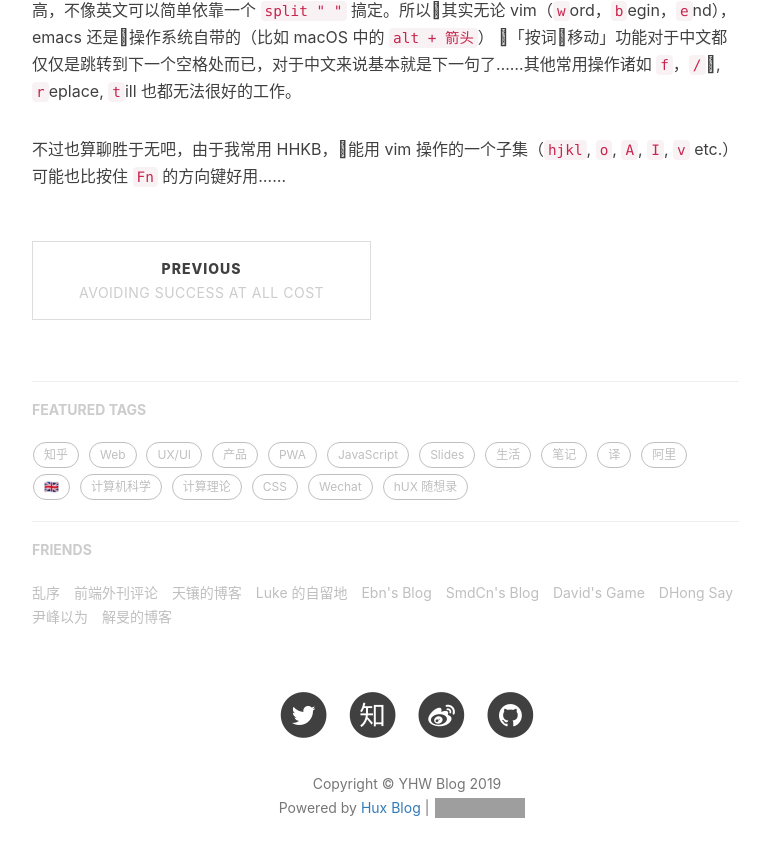
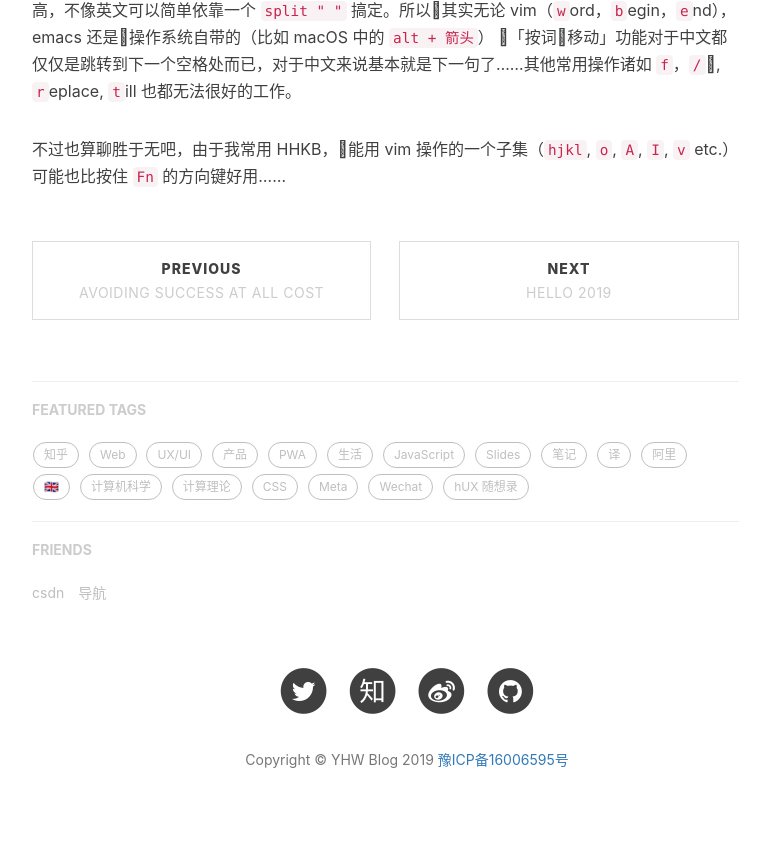
Before and after one commit to yuanhuawei/andcode.github.io, a Jekyll site: the page built from _posts/2018-10-06-vim-cn-im.md, in a window 1280 px wide and 900 px high, scrolled down 904 px. Shown: the top 857 px of the window, without its empty margins (233-1003 px from the left). Built offline with Jekyll 4.4.1, drawn with Linux system fonts in a browser that asks for light colours; nearby versions of some CDN libraries; comment, search, counter and statistics services are not loaded; grey boxes are pictures that could not be loaded.

Commit message:
2019 开始

```diff
--- a/_config.yml
+++ b/_config.yml
@@ -3,8 +3,8 @@ title: YHW Blog
 SEOTitle: 袁华伟的博客 | yuanhuawei Blog
 header-img: img/home-bg.jpg
 email: yhw@yuanhuawei.com
-description: "关于程序与设计、黑客与画家 | 袁华伟，Web & Mobile Lover，Software Engineer，UX Designer | 这里是 @yuanhuawei 袁华伟 的个人博客，与你一起发现更大的世界。"
-keyword: "黄玄, Hux黄玄, Hux, 鬼栈, 袁华伟, @yuanhuawei, 袁华伟的博客, Hux Blog, 博客, 个人网站, 互联网, Web, JavaScript, 前端, 设计,后台"
+description: "成就平凡的自己 | 袁华伟，Web & Mobile Lover，Software Engineer，UX Designer | 这里是 @yuanhuawei 袁华伟 的个人博客，与你一起发现更大的世界。"
+keyword: "yuanhuawei, yhw, 鬼栈, 袁华伟, @yuanhuawei, 袁华伟的博客, Hux Blog, 博客, 个人网站, 互联网, Web, JavaScript, 前端, 设计,后台"
 url: "https://yuanhuawei.com"              # your host, for absolute URL
 baseurl: ""                             # for example, '/blog' if your blog hosted on 'host/blog'
 
@@ -59,7 +59,7 @@ kramdown:
 
 
 # Disqus settings
-disqus_username: hux
+disqus_username: yuanhuawei
 
 # Netease settings
 netease_comment: false
@@ -79,7 +79,7 @@ ga_domain: yuanhuawei.com
 # Sidebar settings
 sidebar: true                           # whether or not using Sidebar.
 sidebar-about-description: "生死看淡，不服就干<br>离开世界之前，一切都是过程"
-sidebar-avatar: /img/avatar-hux-ny.jpg      # use absolute URL, seeing it's used in both `/` and `/about/`
+sidebar-avatar: /img/avatar-yhw2.jpg      # use absolute URL, seeing it's used in both `/` and `/about/`
 
 
 
@@ -106,34 +106,10 @@ friends: [
     #     title: "Su",
     #     href: "http://su.gallery/"
     # },{
-        title: "乱序",
-        href: "http://mida.re/"
+        title: "csdn",
+        href: "https://blog.csdn.net/"
     },{
-        title: "前端外刊评论",
-        href: "http://qianduan.guru/"
-    },{
-        title: "天镶的博客",
-        href: "http://lingyu.wang/"
-    },{
-        title: "Luke 的自留地",
-        href: "http://hmqk1995.github.io"
-    },{
-        title: "Ebn's Blog",
-        href: "http://ebnbin.com/"
-    },{
-        title: "SmdCn's Blog",
-        href: "http://blog.smdcn.net"
-    },{
-        title: "David's Game",
-        href: "https://www.ruoyaowu.com/"
-    },{
-        title: "DHong Say",
-        href: "http://dhong.co"
-    },{
-        title: "尹峰以为",
-        href: "http://ingf.github.io/"
-    },{
-        title: "解旻的博客",
-        href: "http://xieminis.me/"
+        title: "导航",
+        href: "https://yuanhuawei.com/123"
     }
 ]
--- a/_includes/footer.html
+++ b/_includes/footer.html
@@ -8,13 +8,9 @@
 
                 <p class="copyright text-muted">
                     Copyright &copy; {{ site.title }} {{ site.time | date: '%Y' }}
-                    <br>
-                    Powered by <a href="http://huangxuan.me">Hux Blog</a> |
-                    <iframe
-                        style="margin-left: 2px; margin-bottom:-5px;"
-                        frameborder="0" scrolling="0" width="100px" height="20px"
-                        src="https://ghbtns.com/github-btn.html?user=huxpro&repo=huxpro.github.io&type=star&count=true" >
-                    </iframe>
+                    <a href="http://www.miibeian.gov.cn/" target="_blank">
+                        豫ICP备16006595号
+                    </a>
                 </p>
             </div>
         </div>
@@ -39,12 +35,17 @@
 
 <!-- async load function -->
 <script>
-    function async(u, c) {
-      var d = document, t = 'script',
+    function async (u, c) {
+        var d = document,
+            t = 'script',
             o = d.createElement(t),
             s = d.getElementsByTagName(t)[0];
         o.src = u;
-      if (c) { o.addEventListener('load', function (e) { c(null, e); }, false); }
+        if (c) {
+            o.addEventListener('load', function (e) {
+                c(null, e);
+            }, false);
+        }
         s.parentNode.insertBefore(o, s);
     }
 </script>
@@ -73,10 +74,13 @@
 {% if page.title == 'Archive' %}
 <!-- jquery.tagcloud.js -->
 <script>
-    async('{{ "/js/jquery.tagcloud.js" | prepend: site.baseurl }}',function(){
+    async ('{{ "/js/jquery.tagcloud.js" | prepend: site.baseurl }}', function () {
         $.fn.tagcloud.defaults = {
             //size: {start: 1, end: 1, unit: 'em'},
-            color: {start: '#bbbbee', end: '#2f93b4'},
+            color: {
+                start: '#bbbbee',
+                end: '#2f93b4'
+            },
         };
         $('#tag_cloud a').tagcloud();
     })
@@ -86,9 +90,9 @@
 
 <!--fastClick.js -->
 <script>
-    async("//cdnjs.cloudflare.com/ajax/libs/fastclick/1.0.6/fastclick.min.js", function(){
+    async ("//cdnjs.cloudflare.com/ajax/libs/fastclick/1.0.6/fastclick.min.js", function () {
         var $nav = document.querySelector("nav");
-        if($nav) FastClick.attach($nav);
+        if ($nav) FastClick.attach($nav);
     })
 </script>
 
@@ -101,10 +105,17 @@
     var _gaDomain = '{{ site.ga_domain }}';
 
     // Originial
-    (function(i,s,o,g,r,a,m){i['GoogleAnalyticsObject']=r;i[r]=i[r]||function(){
-    (i[r].q=i[r].q||[]).push(arguments)},i[r].l=1*new Date();a=s.createElement(o),
-    m=s.getElementsByTagName(o)[0];a.async=1;a.src=g;m.parentNode.insertBefore(a,m)
-    })(window,document,'script','//www.google-analytics.com/analytics.js','ga');
+    (function (i, s, o, g, r, a, m) {
+        i['GoogleAnalyticsObject'] = r;
+        i[r] = i[r] || function () {
+            (i[r].q = i[r].q || []).push(arguments)
+        }, i[r].l = 1 * new Date();
+        a = s.createElement(o),
+            m = s.getElementsByTagName(o)[0];
+        a.async = 1;
+        a.src = g;
+        m.parentNode.insertBefore(a, m)
+    })(window, document, 'script', '//www.google-analytics.com/analytics.js', 'ga');
 
     ga('create', _gaId, _gaDomain);
     ga('send', 'pageview');
@@ -120,7 +131,7 @@
 
     // Originial
     var _hmt = _hmt || [];
-    (function() {
+    (function () {
         var hm = document.createElement("script");
         hm.src = "//hm.baidu.com/hm.js?" + _baId;
         var s = document.getElementsByTagName("script")[0];
@@ -133,7 +144,7 @@
 <!-- Side Catalog -->
 {% if page.catalog %}
 <script type="text/javascript">
-    function generateCatalog (selector) {
+    function generateCatalog(selector) {
 
         // interop with multilangual
         if ('{{ page.multilingual }}' == 'true') {
@@ -143,7 +154,8 @@
         }
 
         // init
-        var P = $(_containerSelector),a,n,t,l,i,c;
+        var P = $(_containerSelector),
+            a, n, t, l, i, c;
         a = P.find('h1,h2,h3,h4,h5,h6');
 
         // clean
@@ -152,10 +164,10 @@
         // appending
         a.each(function () {
             n = $(this).prop('tagName').toLowerCase();
-            i = "#"+$(this).prop('id');
+            i = "#" + $(this).prop('id');
             t = $(this).text();
-            c = $('<a href="'+i+'" rel="nofollow">'+t+'</a>');
-            l = $('<li class="'+n+'_nav"></li>').append(c);
+            c = $('<a href="' + i + '" rel="nofollow">' + t + '</a>');
+            l = $('<li class="' + n + '_nav"></li>').append(c);
             $(selector).append(l);
         });
         return true;
@@ -164,7 +176,7 @@
     generateCatalog(".catalog-body");
 
     // toggle side catalog
-    $(".catalog-toggle").click((function(e){
+    $(".catalog-toggle").click((function (e) {
         e.preventDefault();
         $('.side-catalog').toggleClass("fold")
     }))
@@ -173,7 +185,7 @@
      * Doc: https://github.com/davist11/jQuery-One-Page-Nav
      * Fork by Hux to support padding
      */
-    async("{{ '/js/jquery.nav.js' | prepend: site.baseurl }}", function () {
+    async ("{{ '/js/jquery.nav.js' | prepend: site.baseurl }}", function () {
         $('.catalog-body').onePageNav({
             currentClass: "active",
             changeHash: !1,
@@ -207,17 +219,17 @@
     // window.addEventListener('hashchange', _render);
 
     // handle render
-    function _render(_hash){
+    function _render(_hash) {
         var _hash = _hash || window.location.hash;
         // en
-        if(_hash == "#en"){
+        if (_hash == "#en") {
             $select.selectedIndex = 1;
             $en.style.display = "block";
             $en.classList.add("active");
             $zh.style.display = "none";
             $zh.classList.remove("active");
             // zh by default
-        }else{
+        } else {
             // not trigger onChange, otherwise cause a loop call.
             $select.selectedIndex = 0;
             $zh.style.display = "block";
@@ -230,10 +242,10 @@
     }
 
     // handle select change
-    function onLanChange(index){
-        if(index == 0){
+    function onLanChange(index) {
+        if (index == 0) {
             _hash = "#zh"
-        }else{
+        } else {
             _hash = "#en"
         }
         _render(_hash)
--- a/sw.js
+++ b/sw.js
@@ -20,7 +20,7 @@ const PRECACHE_LIST = [
   "./js/hux-blog.min.js",
   "./js/snackbar.js",
   "./img/icon_wechat.png",
-  "./img/avatar-hux.jpg",
+  "./img/avatar-yhw1.jpg",
   "./img/home-bg.jpg",
   "./img/404-bg.jpg",
   "./css/hux-blog.min.css",
```
Also changed, not shown: _posts/2019-01-19-hello-2019.markdown (added, +39 -0 lines), less/mixins.less (added, +52 -0 lines), less/variables.less (added, +8 -0 lines), README.md, img/avatar-yhw1.jpg (added), img/avatar-yhw2.jpg (added), 1 other file. Lines whose indentation alone changed are shown as unchanged.
